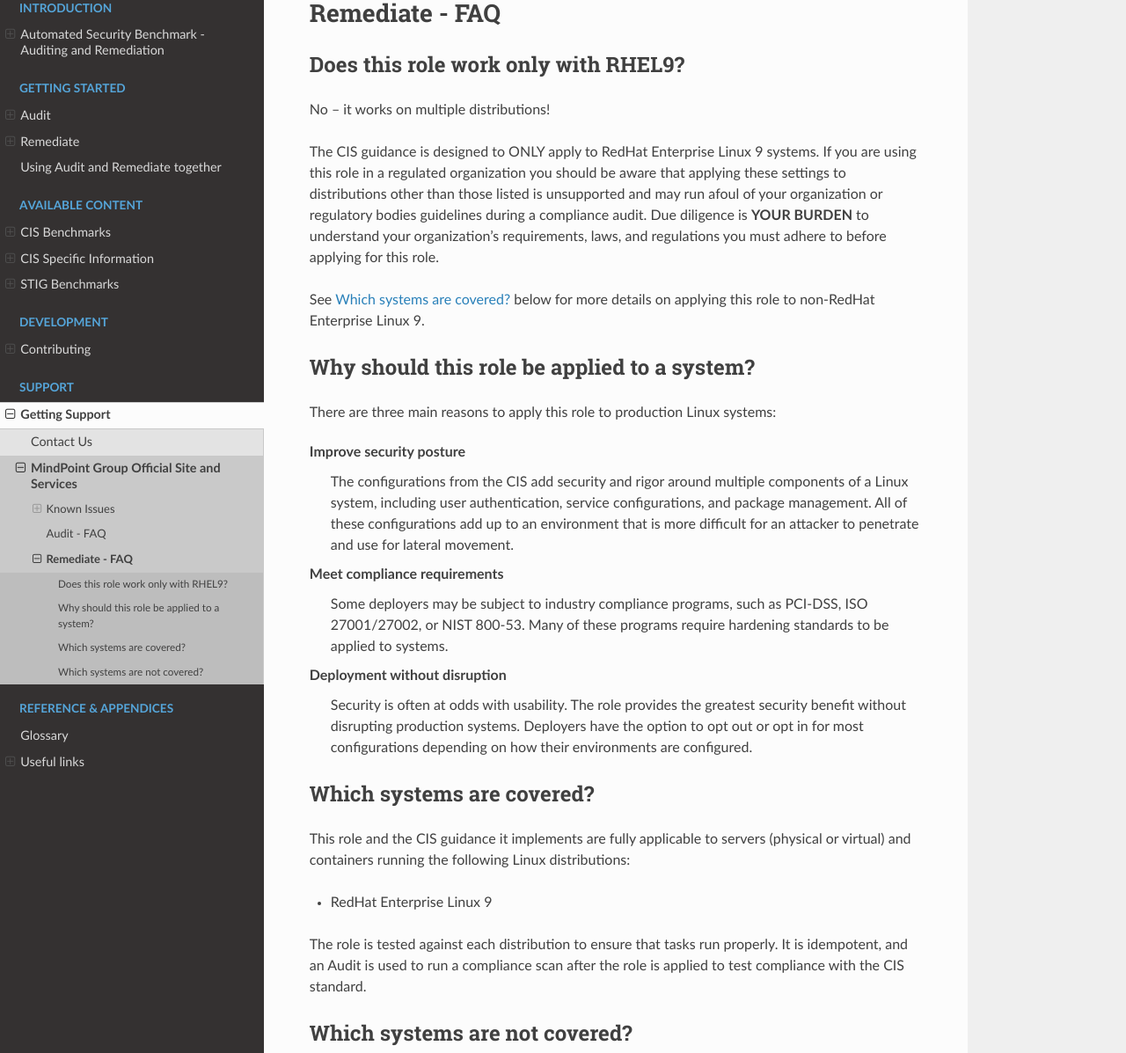
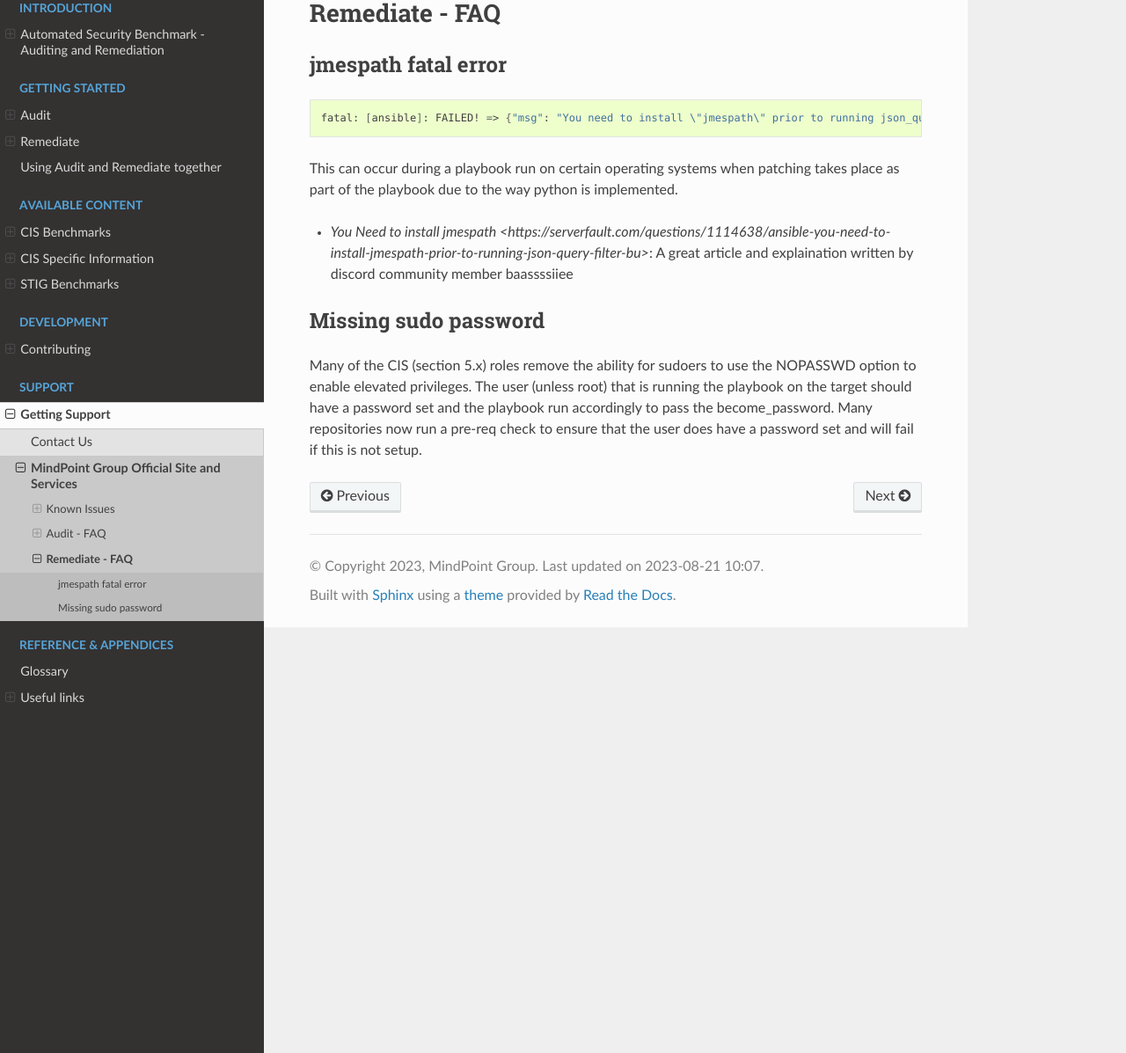
Before and after one commit to ansible-lockdown/MPG-AL-READTHEDOCS, a Sphinx documentation site: the page built from docs/source/remediate/rem-faq.rst, in a window 1280 px wide and 1400 px high, cut to the strip 203-1400 px from the top of the window. Shown: the whole strip at 88% size. Built offline with Sphinx 7.4.7 and the Read the Docs theme 2.0.0, drawn with Linux system fonts in a browser that asks for light colours; pages that are not in the unit, such as notebooks, are missing from menus; some of the changed text lies outside the part shown.

Commit message:
updated FAQs
Signed-off-by: Mark Bolwell <mark.bollyuk@gmail.com>

```diff
--- a/docs/source/remediate/rem-faq.rst
+++ b/docs/source/remediate/rem-faq.rst
@@ -1,76 +1,20 @@
 Remediate - FAQ
 ===============
 
-Does this role work only with |benchmark_os_short|?
------------------------------------------------------
+jmespath fatal error
+^^^^^^^^^^^^^^^^^^^^
 
-No -- it works on multiple distributions!
+.. code-block:: bash
 
-The |benchmark_name| guidance is designed to ONLY apply to |benchmark_os|
-systems. If you are using this role in a regulated organization you should be aware
-that applying these settings to distributions other than those listed is unsupported
-and may run afoul of your organization or regulatory bodies guidelines during a compliance
-audit. Due diligence is **YOUR BURDEN** to understand your organization's requirements, laws,
-and regulations you must adhere to before applying for this role.
+   fatal: [ansible]: FAILED! => {"msg": "You need to install \"jmespath\" prior to running json_query filter"}
 
-See :ref:`system_applicability_ref_label` below for more details on applying this role to non-|benchmark_os|.
+This can occur during a playbook run on certain operating systems when patching takes place as part of the playbook due to the way python is implemented.
 
+* `You Need to install jmespath <https://serverfault.com/questions/1114638/ansible-you-need-to-install-jmespath-prior-to-running-json-query-filter-bu>`: A great article and explaination written by discord community member baassssiiee
 
-Why should this role be applied to a system?
---------------------------------------------
+Missing sudo password
+^^^^^^^^^^^^^^^^^^^^^
 
-There are three main reasons to apply this role to production Linux systems:
-
-Improve security posture
-  The configurations from the |benchmark_name| add security and rigor around multiple
-  components of a Linux system, including user authentication, service
-  configurations, and package management. All of these configurations add up
-  to an environment that is more difficult for an attacker to penetrate and use
-  for lateral movement.
-
-Meet compliance requirements
-  Some deployers may be subject to industry compliance programs, such as
-  PCI-DSS, ISO 27001/27002, or NIST 800-53. Many of these programs require
-  hardening standards to be applied to systems.
-
-Deployment without disruption
-  Security is often at odds with usability. The role provides the greatest
-  security benefit without disrupting production systems. Deployers have the
-  option to opt out or opt in for most configurations depending on how their
-  environments are configured.
-
-.. _system_applicability_ref_label:
-
-Which systems are covered?
---------------------------------------------------------
-
-This role and the |benchmark_name| guidance it implements are fully applicable to servers
-(physical or virtual) and containers running the following Linux distributions:
-
-* |benchmark_os|
-
-
-
-The role is tested against each distribution to ensure that tasks run properly.
-It is idempotent, and an Audit is used to run a compliance scan after the role
-is applied to test compliance with the |benchmark_name| standard.
-
-Which systems are not covered?
-------------------------------
-
-This role will run properly against a container (docker or other), however
-this is not recommended and is only useful during the development and
-testing of this role (ie most CI systems provide containers and not full VMs),
-so this role must be able to run on and test against containers.
-
-**Again for those in the back** ...applying this role against a container
-to secure it is generally a **BAD** idea. You should be applying this
-role to your container's hosts and then using other hardening guidance that is
-specific to the container technology you are using (docker, lxc, lxd, etc).
-
-.. |benchmark_name| replace:: CIS
-.. |benchmark_os| replace:: RedHat Enterprise Linux 9
-.. |benchmark_os_short| replace:: RHEL9
-.. |benchmark_version| replace:: v1.0.0
-.. |benchmark_release_date| replace:: 11-30-2022
-.. |lockdown_url| replace:: https://github.com/ansible-lockdown/|benchmark_os_short|-|benchmark_name|
+Many of the CIS (section 5.x) roles remove the ability for sudoers to use the NOPASSWD option to enable elevated privileges.
+The user (unless root) that is running the playbook on the target should have a password set and the playbook run accordingly to pass the become_password.
+Many repositories now run a pre-req check to ensure that the user does have a password set and will fail if this is not setup.
```
Also changed, not shown: docs/source/audit/audit-faq.rst (+10 -2 lines).
